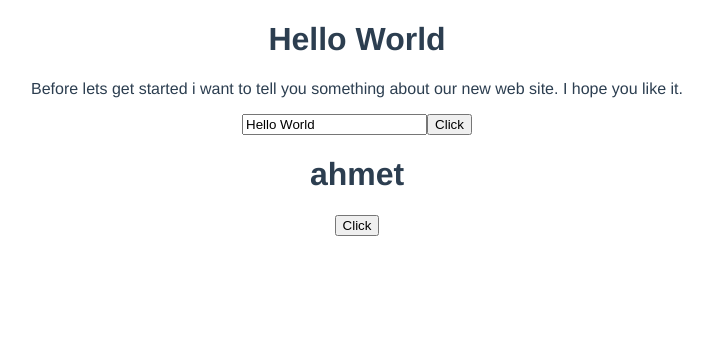
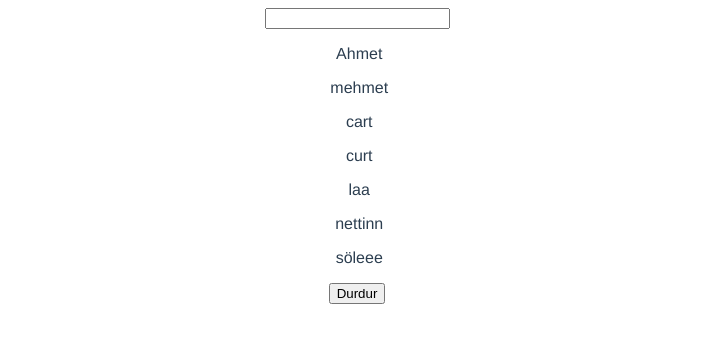
Before and after one commit to ahmettzorlutuna/open-article, a Vue app in the folder frontend/: page / in a window 1280 px wide. Shown: the top 342 px of the page, without its empty margins (283-996 px from the left). Built offline with nearby package versions, Linux system fonts and the light colour scheme.

Commit message:
Watch and WatchEffect

```diff
--- a/frontend/src/views/HomeView.vue
+++ b/frontend/src/views/HomeView.vue
@@ -1,35 +1,32 @@
 <template>
   <div class="home">
-    <h1>{{ message }}</h1>
-    <p>
-      Before lets get started i want to tell you something about our new web
-      site. I hope you like it.
-    </p>
-    <input type="text" v-model="message">
-    <button @click="handleClick">Click</button>
-    <h1>{{ ahmet }}</h1>
-    <button @click="handleClick2">Click</button>
+    <input type="text" v-model="search">
+    <p v-for="name in filteredNames" :key="name"> {{ name }}</p>
+    <button @click="stopWatch">Durdur</button>
   </div>
 </template>
 
 <script>
-import { ref,reactive } from "vue";
+import { ref,reactive, computed, watch, watchEffect } from "vue";
 export default {
   name: "home",
   setup() {
-    const message = ref("Hello World");
-    let ahmet = ref('ahmet')
+    const search = ref('')
+    const names = ref(['Ahmet','mehmet','cart','curt','laa','nettinn','söleee'])
 
-    console.log(message)
-    function handleClick() {
-      message.value = "Oh noooooo!";
-    }
+    const stopWatch = watch(search, (search, prevSearch) => {
+      console.log("Ahmet")
+    })
 
-    function handleClick2() {
-      ahmet.value = "Ahmet yeni kişi";
-    }
+    // const stopWatchEffect = watchEffect(() => {
+    //   console.log('Hello World',search.value)
+    // })
 
-    return { message, handleClick, ahmet, handleClick2};
+
+    const filteredNames = computed(() => {
+      return names.value.filter(name => name.includes(search.value))
+    })
+    return { names, search, filteredNames, stopWatch };
   },
 };
 </script>
```
